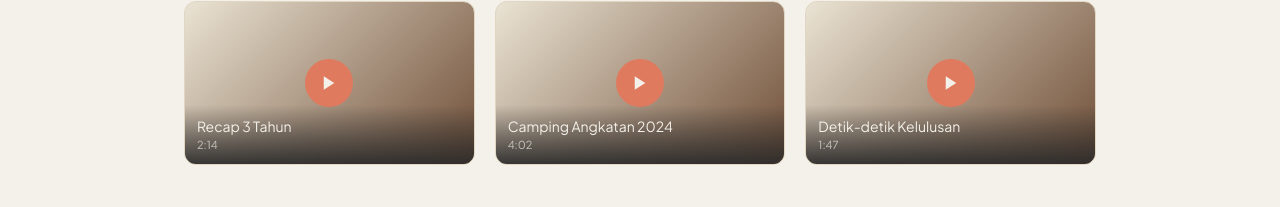
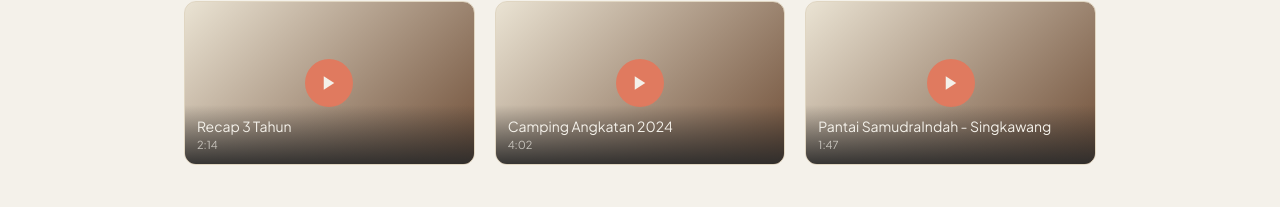
Before and after one commit to Hawkeye7221RZ/Project_d.bruuh, a plain HTML site: page index.html in a window 1280 px wide. Shown: the part 4623-4830 px from the top of the page. Drawn offline with nearby package versions, Linux system fonts and the light colour scheme.

Commit message:
add video

```diff
--- a/index.html
+++ b/index.html
@@ -301,12 +301,12 @@
           <span class="video-duration">4:02</span>
         </div>
       </button>
-      <button class="video-card" data-title="Detik-detik Kelulusan" data-duration="1:47" data-src="assets/videos/kelulusan.mp4">
+      <button class="video-card" data-title="Detik-detik Kelulusan" data-duration="1:47" data-src="assets/videos/pantai.mp4">
         <span class="play-btn">
           <svg width="18" height="18" viewBox="0 0 24 24" fill="currentColor"><polygon points="5 3 19 12 5 21 5 3"/></svg>
         </span>
         <div class="video-info">
-          <p class="video-title">Detik-detik Kelulusan</p>
+          <p class="video-title">Pantai SamudraIndah - Singkawang</p>
           <span class="video-duration">1:47</span>
         </div>
       </button>
```
